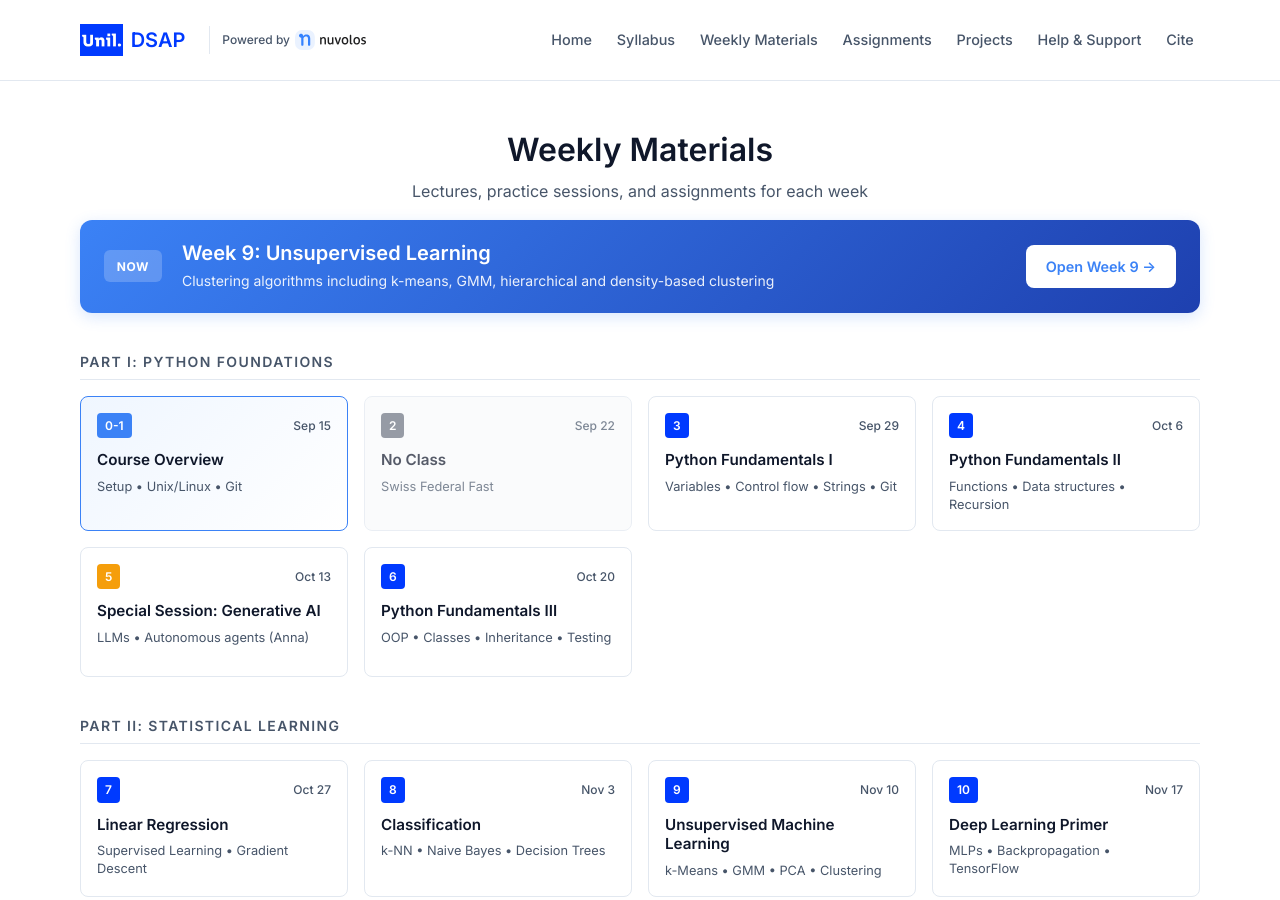
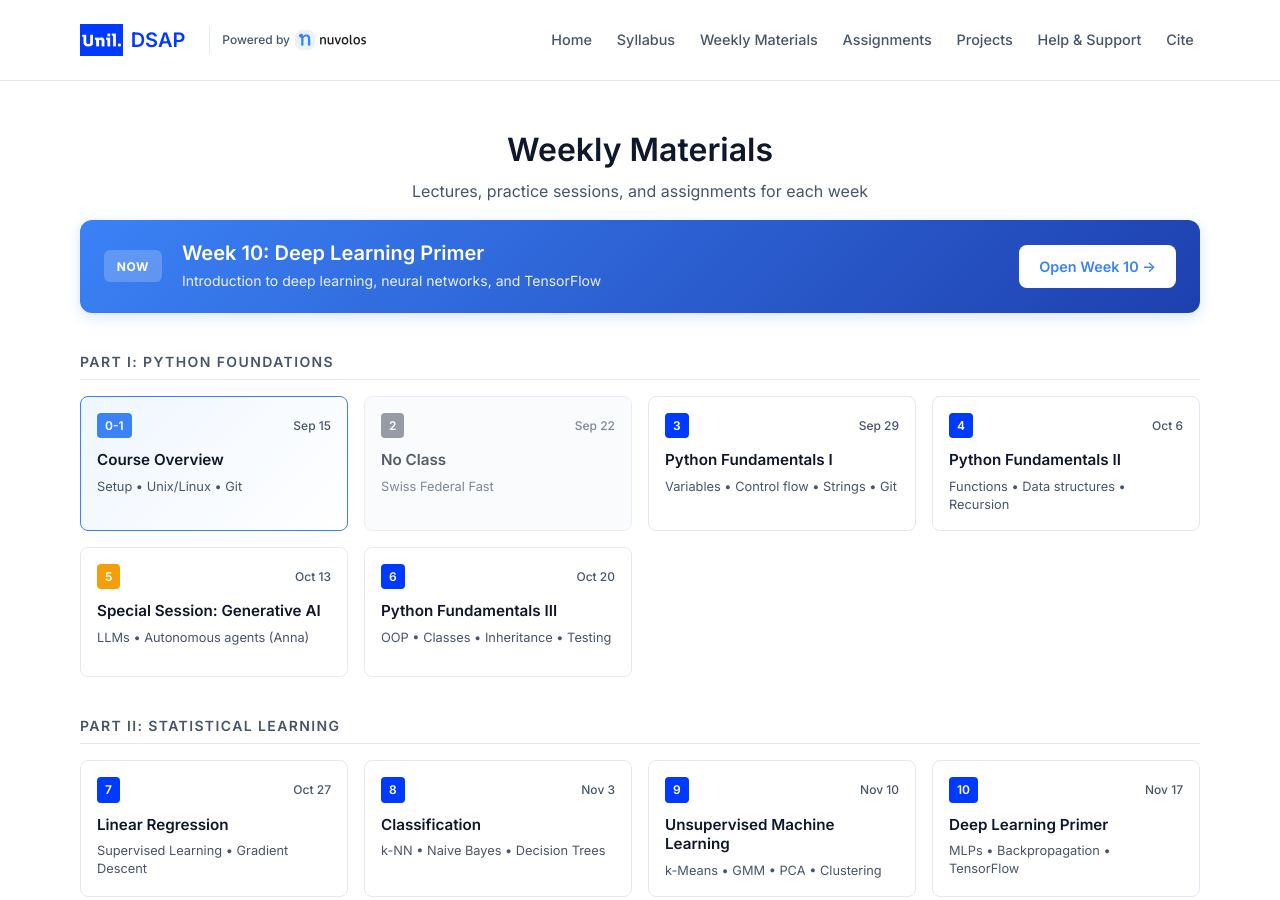
Before and after one commit to ap-unil-2025/course-materials, a Jekyll site: the page built from docs/weekly-materials.md, in a window 1280 px wide and 900 px high. Built offline with Jekyll 4.4.1, drawn with Linux system fonts in a browser that asks for light colours.

Commit message:
🔄 Weekly update: Set current week on main and weekly pages - 2025-11-17

```diff
--- a/docs/index.html
+++ b/docs/index.html
@@ -9,8 +9,8 @@ layout: default
     <div class="current-content">
       <span class="current-label">NOW</span>
       <div class="current-info">
-        <h2>Week 9: Unsupervised Learning</h2>
-        <p>Clustering algorithms including k-means, GMM, hierarchical and density-based clustering</p>
+        <h2>Week 10: Deep Learning Primer</h2>
+        <p>Introduction to deep learning, neural networks, and TensorFlow</p>
       </div>
     </div>
     <a href="{{ '/weekly-materials' | relative_url }}" class="current-btn">Access Weekly Hub →</a>
--- a/docs/weekly-materials.md
+++ b/docs/weekly-materials.md
@@ -33,11 +33,11 @@ layout: default
     <div class="current-content">
       <span class="current-label">NOW</span>
       <div class="current-info">
-        <h2>Week 9: Unsupervised Learning</h2>
-        <p>Clustering algorithms including k-means, GMM, hierarchical and density-based clustering</p>
+        <h2>Week 10: Deep Learning Primer</h2>
+        <p>Introduction to deep learning, neural networks, and TensorFlow</p>
       </div>
     </div>
-    <a href="{{ '/week/week09' | relative_url }}" class="current-btn">Open Week 9 →</a>
+    <a href="{{ '/week/week10' | relative_url }}" class="current-btn">Open Week 10 →</a>
   </div>
 
   <section class="course-section">
```
